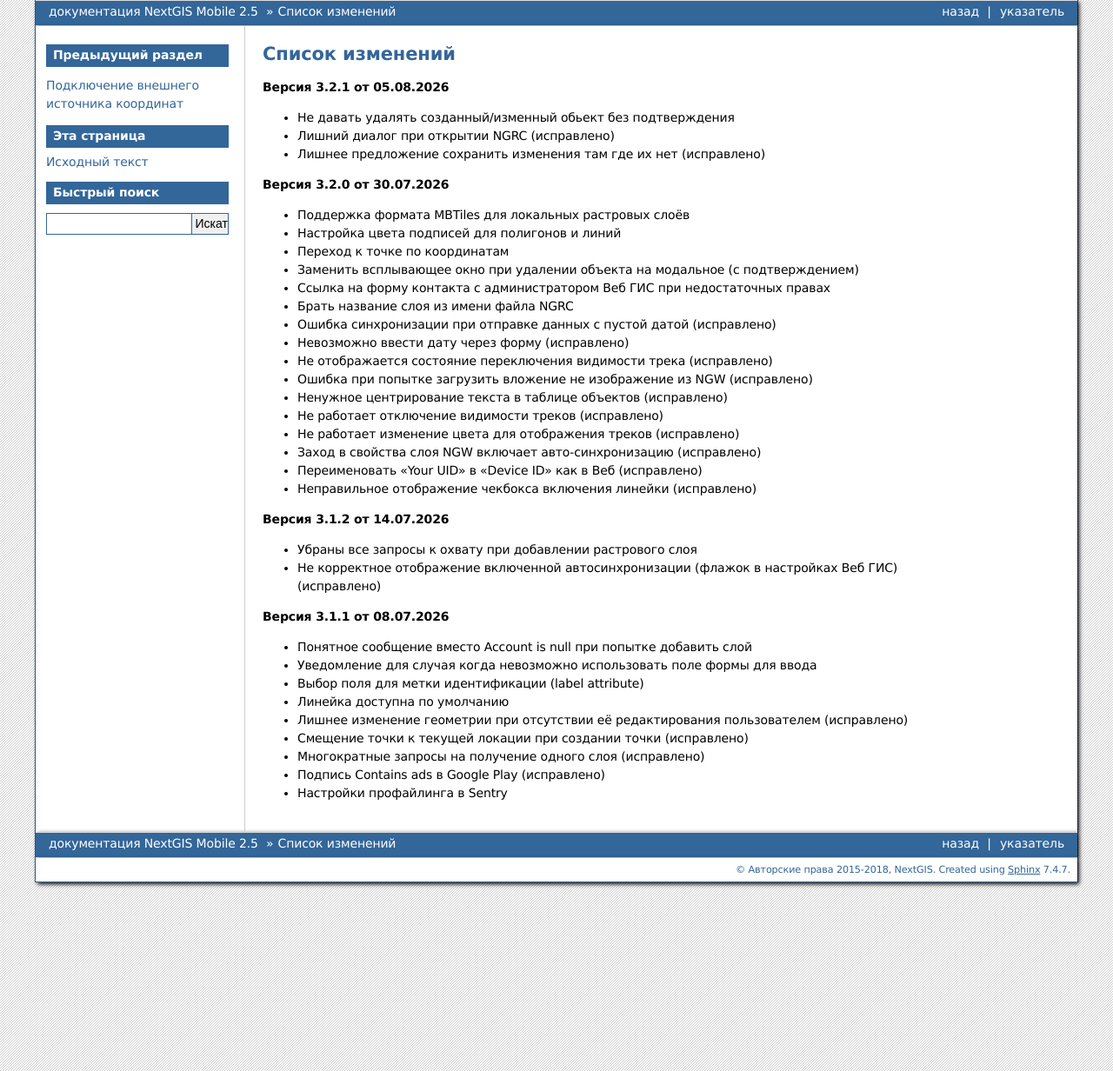
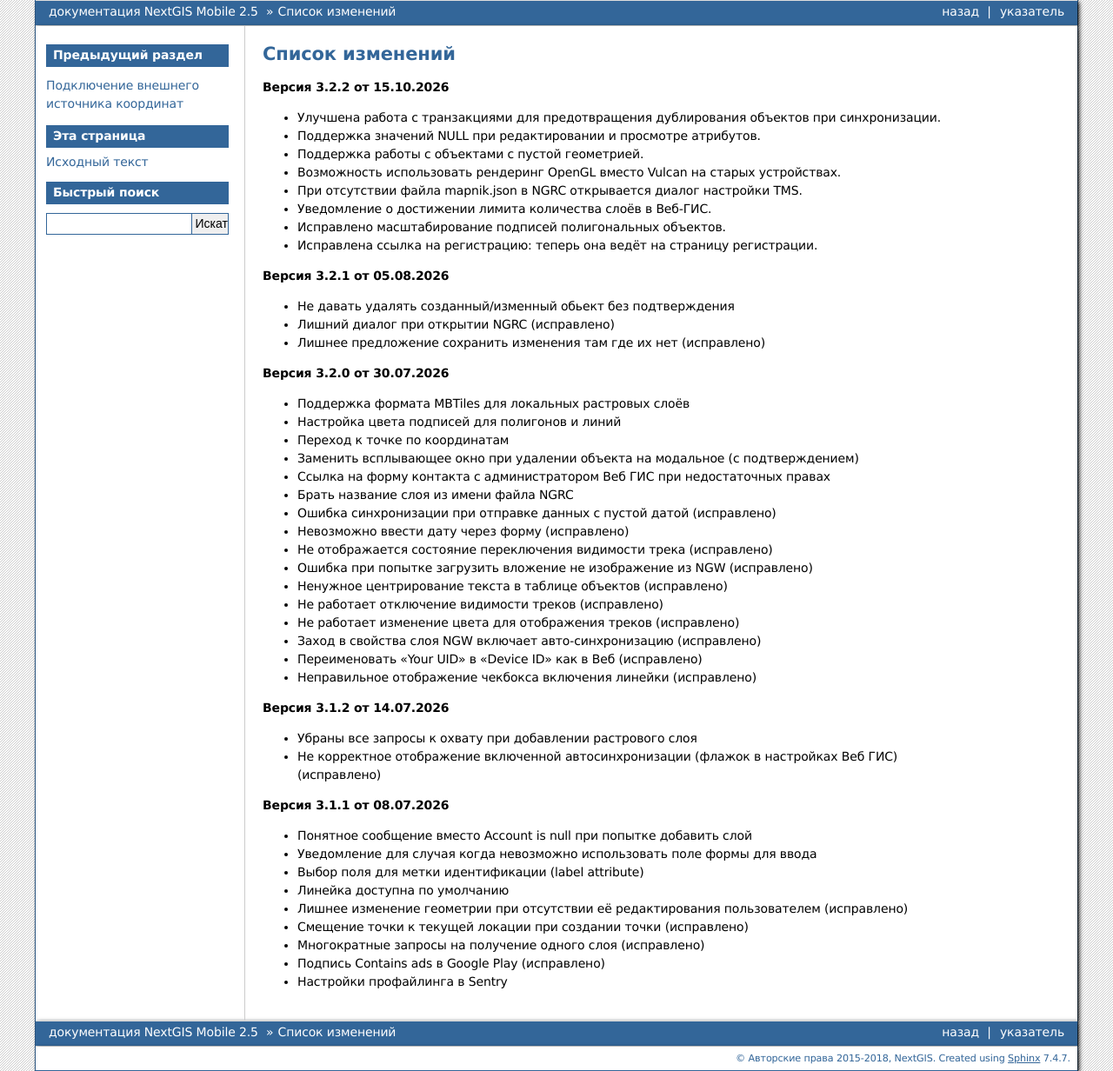
Before and after one commit to nextgis/docs_ngmobile, a Sphinx documentation site: the page built from source/changelog.rst, in a window 1280 px wide. Shown: the whole page at 87% size. Built offline with Sphinx 7.4.7, drawn with Linux system fonts in a browser that asks for light colours; formulas are drawn with MathJax 3.

Commit message:
Update changelog for version 3.2.2
Added details for version 3.2.2, including improvements and fixes.

```diff
--- a/source/changelog.rst
+++ b/source/changelog.rst
@@ -3,9 +3,20 @@
 Список изменений
 ================
 
+**Версия 3.2.2 от 15.10.2026**
+
+* Улучшена работа с транзакциями для предотвращения дублирования объектов при синхронизации.
+* Поддержка значений NULL при редактировании и просмотре атрибутов.
+* Поддержка работы с объектами с пустой геометрией.
+* Возможность использовать рендеринг OpenGL вместо Vulcan на старых устройствах.
+* При отсутствии файла mapnik.json в NGRC открывается диалог настройки TMS.
+* Уведомление о достижении лимита количества слоёв в Веб-ГИС.
+* Исправлено масштабирование подписей полигональных объектов.
+* Исправлена ссылка на регистрацию: теперь она ведёт на страницу регистрации.
+
 **Версия 3.2.1 от 05.08.2026**
 
-* Не давать удалять созданный/изменный  обьект без подтверждения
+* Не давать удалять созданный/изменный обьект без подтверждения
 * Лишний диалог при открытии NGRC (исправлено)
 * Лишнее предложение сохранить изменения там где их нет (исправлено)
 
```
